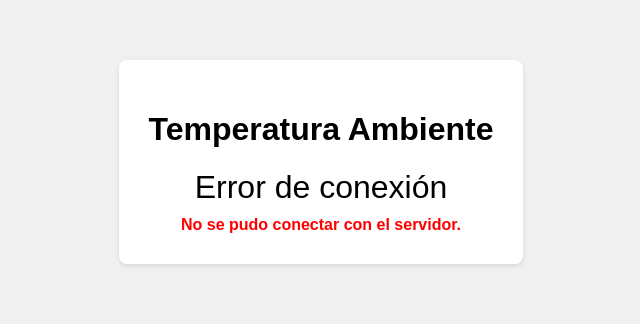
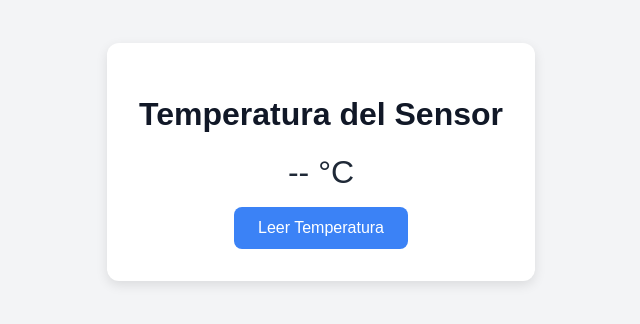
Before and after one commit to MaxiBarbo/Raspberry-Sensor-Temp, a website: page public/index.html in a window 1280 px wide. Shown: the part 238-562 px from the top of the page, without its empty margins (319-959 px from the left). Drawn offline with Linux system fonts and the light colour scheme; no server answers.

Commit message:
script-py

```diff
--- a/public/index.html
+++ b/public/index.html
@@ -1,69 +1,84 @@
 <!DOCTYPE html>
-<html>
+<html lang="es">
 <head>
-    <title>Temperatura Ambiente</title>
+  <meta charset="UTF-8">
+  <title>Sensor de Temperatura</title>
   <style>
     body {
-            font-family: sans-serif;
+      font-family: Arial, sans-serif;
+      background: #f3f4f6;
       display: flex;
+      flex-direction: column;
+      align-items: center;
       justify-content: center;
-            align-items: center;
-            min-height: 100vh;
-            background-color: #f0f0f0;
+      height: 100vh;
       margin: 0;
     }
-        .container {
-            background-color: #fff;
-            padding: 30px;
-            border-radius: 8px;
-            box-shadow: 0 2px 4px rgba(0, 0, 0, 0.1);
+
+    h1 {
+      color: #111827;
+    }
+
+    .card {
+      background: white;
+      padding: 2rem;
+      border-radius: 12px;
+      box-shadow: 0 4px 12px rgba(0, 0, 0, 0.1);
       text-align: center;
     }
-        #temperatura {
-            font-size: 2em;
-            margin-bottom: 10px;
+
+    .temperature {
+      font-size: 2rem;
+      color: #1f2937;
+      margin: 1rem 0;
     }
+
+    button {
+      background-color: #3b82f6;
+      color: white;
+      padding: 0.75rem 1.5rem;
+      border: none;
+      border-radius: 8px;
+      font-size: 1rem;
+      cursor: pointer;
+      transition: background-color 0.2s ease;
+    }
+
+    button:hover {
+      background-color: #2563eb;
+    }
+
     .error {
-            color: red;
-            font-weight: bold;
+      color: #dc2626;
+      font-size: 0.9rem;
     }
   </style>
 </head>
 <body>
-    <div class="container">
-        <h1>Temperatura Ambiente</h1>
-        <div id="temperatura">Cargando...</div>
-        <div id="error-message" class="error" style="display:none;"></div>
+  <div class="card">
+    <h1>Temperatura del Sensor</h1>
+    <div class="temperature" id="temp">-- °C</div>
+    <button onclick="fetchTemperature()">Leer Temperatura</button>
+    <div class="error" id="error"></div>
   </div>
 
   <script>
-        function actualizarTemperatura() {
-            fetch('http://100.93.144.121:5000/')
-                .then(response => response.text())
-                .then(data => {
-                    const tempMatch = data.match(/Temperatura actual \(simulada\): (\d+\.\d+)°C/);
-                    if (tempMatch && tempMatch[1]) {
-                        document.getElementById('temperatura').textContent = tempMatch[1] + ' °C';
-                        document.getElementById('error-message').style.display = 'none';
-                    } else {
-                        document.getElementById('temperatura').textContent = 'Error al obtener la temperatura';
-                        document.getElementById('error-message').textContent = 'Formato de respuesta inesperado.';
-                        document.getElementById('error-message').style.display = 'block';
+    async function fetchTemperature() {
+      const tempEl = document.getElementById("temp");
+      const errorEl = document.getElementById("error");
+      tempEl.textContent = "-- °C";
+      errorEl.textContent = "";
+
+      try {
+        const res = await fetch("https://corsproxy.io/?http://100.93.144.121:5000/temperature");
+        if (!res.ok) throw new Error("Error HTTP: " + res.status);
+        const data = await res.json();
+        tempEl.textContent = `${data.temperature} °C`;
+      } catch (err) {
+        errorEl.textContent = "No se pudo obtener la temperatura.";
+        console.error(err);
       }
-                })
-                .catch(error => {
-                    console.error('Error al conectar con la API:', error);
-                    document.getElementById('temperatura').textContent = 'Error de conexión';
-                    document.getElementById('error-message').textContent = 'No se pudo conectar con el servidor.';
-                    document.getElementById('error-message').style.display = 'block';
-                });
     }
-
-        // Actualizar la temperatura cada 5 segundos (puedes ajustar este valor)
-        setInterval(actualizarTemperatura, 5000);
-
-        // Cargar la temperatura inicial al cargar la página
-        actualizarTemperatura();
   </script>
 </body>
 </html>
```
Lines whose indentation alone changed are shown as unchanged.
